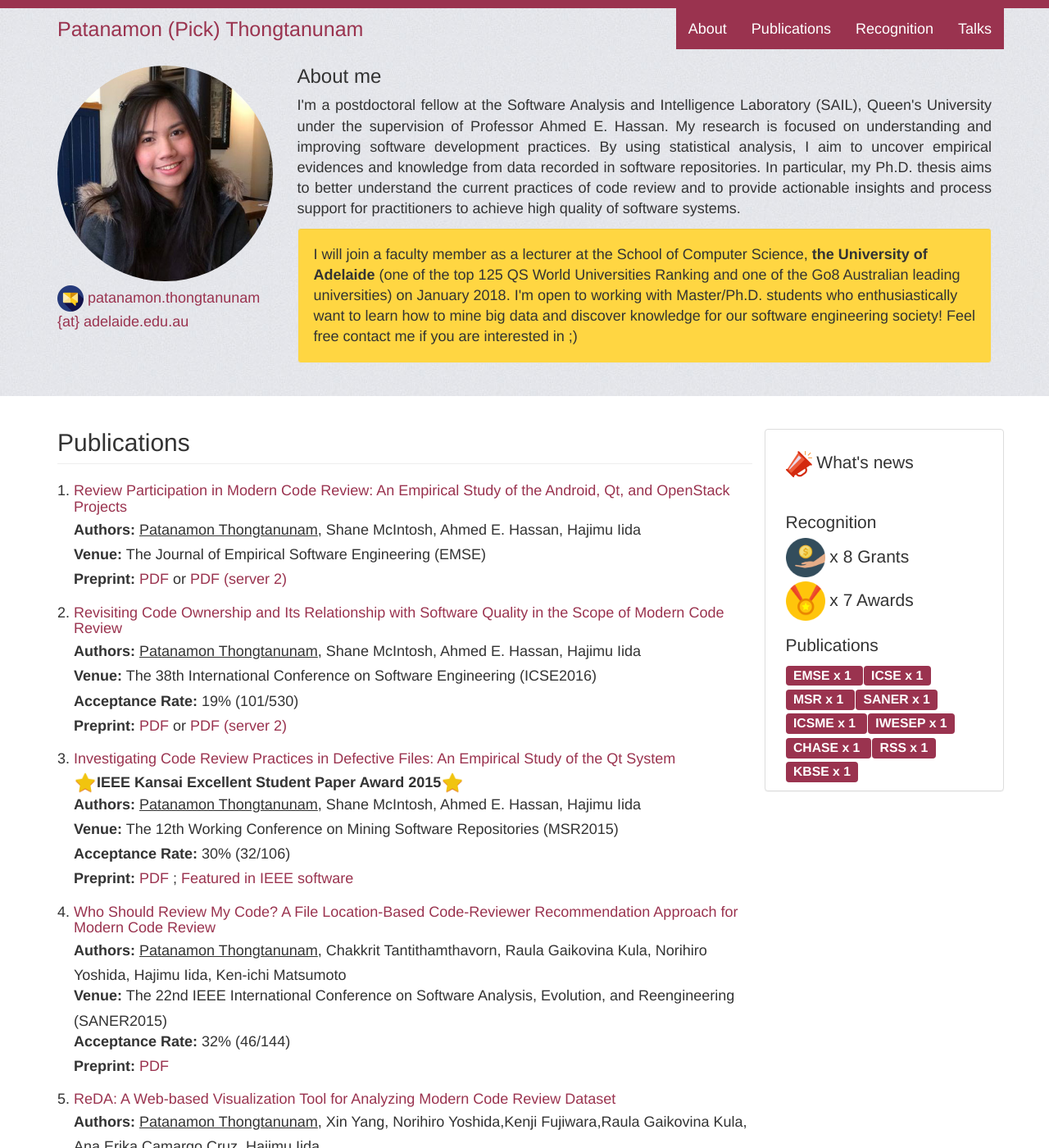
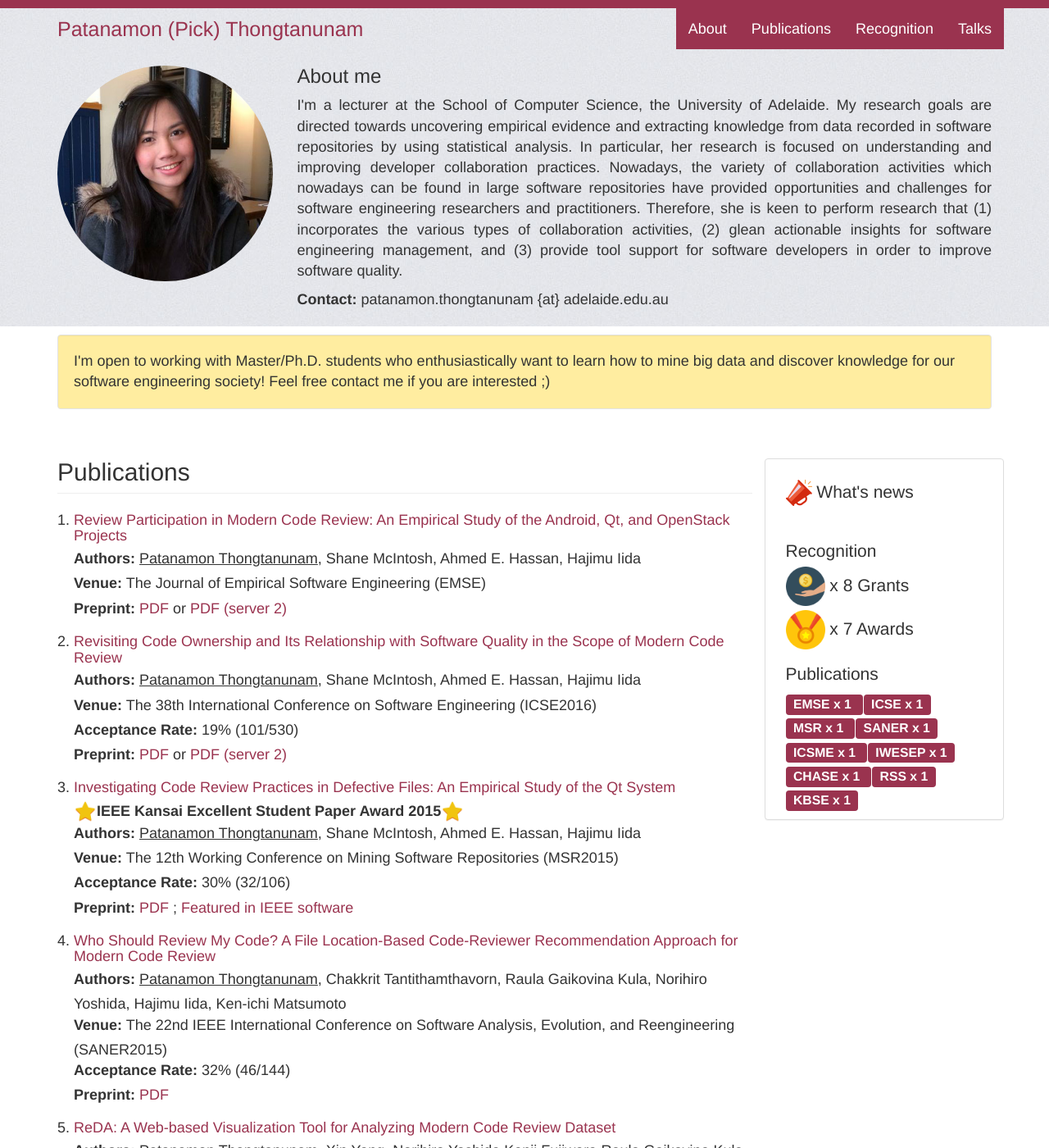
Before and after one commit to patanamon/patanamon.github.io, a Jekyll site: the page built from index.html, in a window 1280 px wide and 1400 px high. Shown: the whole window at 82% size. Built offline with Jekyll 4.4.1, drawn with Linux system fonts in a browser that asks for light colours; comment, search, counter and statistics services are not loaded.

Commit message:
update about me

```diff
--- a/css/custom.css
+++ b/css/custom.css
@@ -49,8 +49,9 @@ a{
   font-weight: 200 !important;
 }
 
-.aboutme-wraper .well{
-  background-color: #FFD642 !important;
+.well.recruit{
+  background-color: #ffeda0 !important;
+  margin-top: 10px;
 }
 
 .custom_navbar{
--- a/index.html
+++ b/index.html
@@ -5,19 +5,13 @@ layout: default
   <div class="container">
     <div class="row">
       <div class="col-md-3"><img src="assets/patanamon.jpg" style= "margin-top:20px" class="img-responsive img-circle">
-          <div style="margin-top:5px"> <img src="assets/email.png" width="32" style="margin-right:5px"><a href="#">patanamon.thongtanunam {at} adelaide.edu.au</a></div>
+
       </div>
       <div class="col-md-9">
         <h3 id="about">About me</h3>
-        <p class="text-justify">I'm a postdoctoral fellow at the Software Analysis and Intelligence Laboratory (SAIL), Queen's University under the supervision of Professor Ahmed E. Hassan.
-        My research is focused on understanding and improving software development practices.
-        By using statistical analysis, I aim to uncover empirical evidences and knowledge from data recorded in software repositories.
-        In particular, my Ph.D. thesis aims to better understand the current practices of code review and to provide actionable insights and process support for practitioners to achieve high quality of software systems.</p>
+        <p class="text-justify">I'm a lecturer at the School of Computer Science, the University of Adelaide. My research goals are directed towards uncovering empirical evidence and extracting knowledge from data recorded in software repositories by using statistical analysis. In particular, her research is focused on understanding and improving developer collaboration practices. Nowadays, the variety of collaboration activities which nowadays can be found in large software repositories have provided opportunities and challenges for software engineering researchers and practitioners. Therefore, she is keen to perform research that (1) incorporates the various types of collaboration activities, (2) glean actionable insights for software engineering management, and (3) provide tool support for software developers in order to improve software quality.</p>
 
-        <p class="well">
-          I will join a faculty member as a lecturer at the School of Computer Science, <b>the University of Adelaide</b> (one of the top 125 QS World Universities Ranking and one of the Go8 Australian leading universities) on January 2018. I'm open to working with Master/Ph.D. students who enthusiastically want to learn how to mine big data and discover knowledge for our software engineering society! Feel free contact me if you are interested in ;)
-        </p>
-
+        <b>Contact:</b> patanamon.thongtanunam {at} adelaide.edu.au
 
       </div>
     </div>
@@ -27,7 +21,13 @@ layout: default
 <div class="container">
 
   <div class="row">
+    <div class="col-md-12">
+      <p class="well recruit">
+          I'm open to working with Master/Ph.D. students who enthusiastically want to learn how to mine big data and discover knowledge for our software engineering society! Feel free contact me if you are interested ;)
+      </p>
+    </div>
     <div class="col-md-9" role="main">
+
         <h2 id="publications" class="page-header">Publications</h2>
         <ol class="paper-list">
           {% for paper in site.papers reversed %}
```
